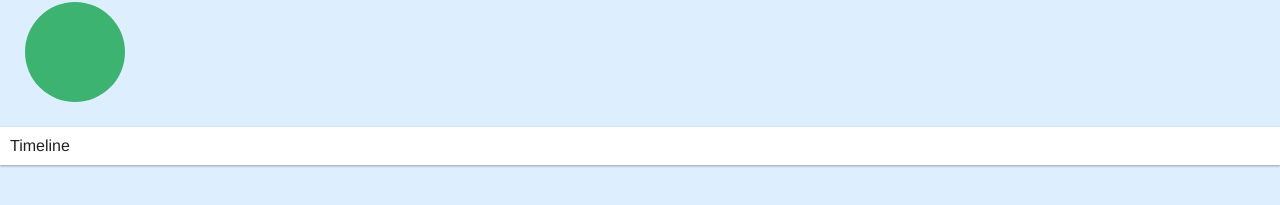
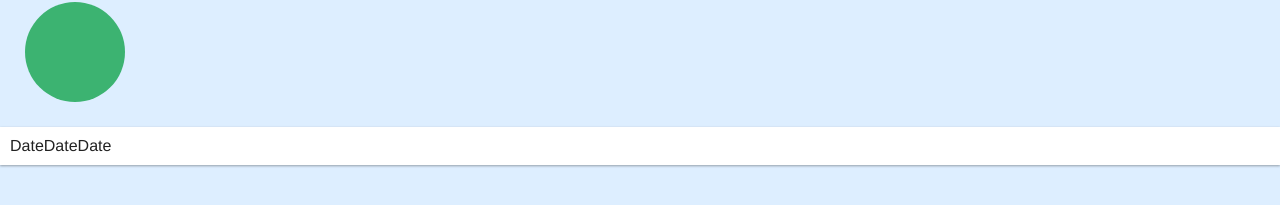
Before and after one commit to rpivo/timeward-react, a React app: page / in a window 1280 px wide. Shown: the part 401-606 px from the top of the page. Built offline with nearby package versions, Linux system fonts and the light colour scheme; the HTML template or start-up script is replaced by a standard one.

Commit message:
route up date components to Timeline

```diff
--- a/src/components/Timeline.tsx
+++ b/src/components/Timeline.tsx
@@ -1,4 +1,10 @@
 import React from 'react';
+import StyledTimeline from '@styles/components/Timeline.styled';
+import { Date } from '@components/Date';
 
 export const Timeline = (): JSX.Element =>
-  <div>Timeline</div>;
+  <StyledTimeline>
+    <Date />
+    <Date />
+    <Date />
+  </StyledTimeline>;
--- /dev/null
+++ b/src/styles/components/Timeline.styled.tsx
@@ -0,0 +1,7 @@
+import styled from 'styled-components';
+
+const StyledTimeline = styled.div`
+  display: flex;
+`;
+
+export default StyledTimeline;
```
